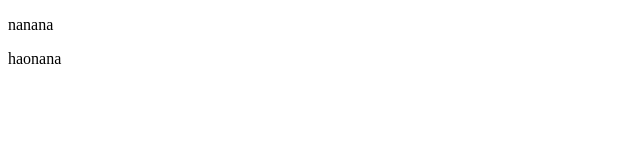
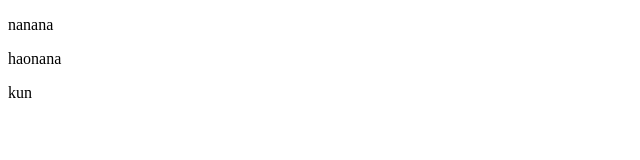
Before and after one commit to cangshumiao/test, a plain HTML site: page index.html in a window 1280 px wide. Shown: the full height of the page, 0-640 px from the left. Drawn offline with Linux system fonts and the light colour scheme.

Commit message:
wobuxiangxuele

```diff
--- a/index.html
+++ b/index.html
@@ -8,5 +8,6 @@
 <body>
   <p>nanana</p>
   <p>haonana</p>
+  <p>kun</p>
 </body>
 </html>
```
